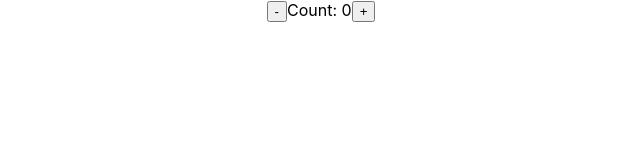
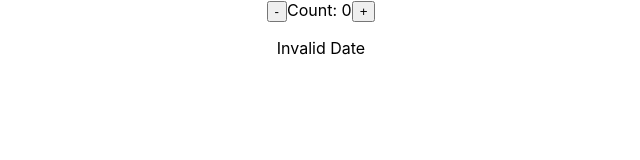
Before and after one commit to karlijones/datecounter, a React (Create React App) app: page / in a window 1280 px wide. Shown: the top 160 px of the page, without its empty margins (319-959 px from the left). Built offline with nearby package versions, Linux system fonts and the light colour scheme.

Commit message:
date.toDateString

```diff
--- a/src/App.js
+++ b/src/App.js
@@ -23,6 +23,9 @@ function Counter() {
         <span>Count: {count}</span>
         <button onClick={() => setCount(c=>c+1)}>+</button>
       </div>
+      <p>
+      {date.toDateString()}
+    </p>
     </div>
   );
 }
```
